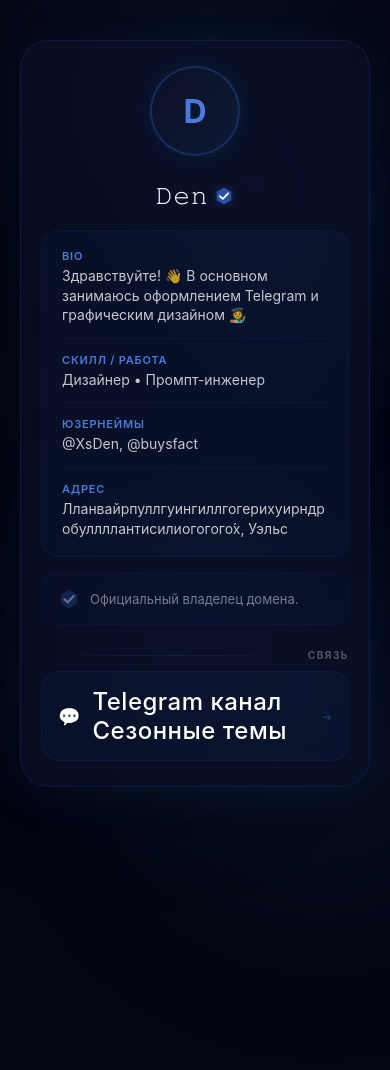
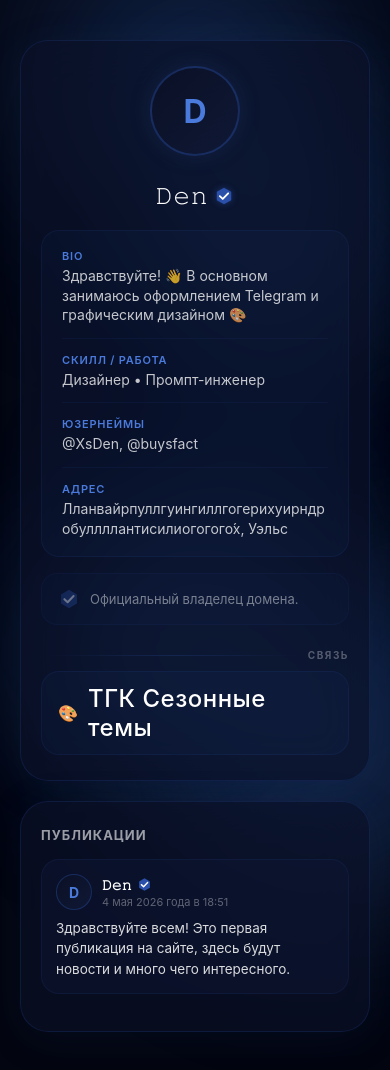
Before and after one commit to den0denich-oss/Bio, a plain HTML site: page index.html in a window 390 px wide. Before the commit the page ends 844 px from the top, so only its background shows below. Drawn offline with Linux system fonts and the light colour scheme.

Commit message:
Update index.html

```diff
--- a/index.html
+++ b/index.html
@@ -11,68 +11,65 @@
             background: #030510;
             min-height: 100vh;
             display: flex;
-            justify-content: center;
-            align-items: flex-start;
+            flex-direction: column; /* Блоки идут сверху вниз */
+            align-items: center;
             padding: 40px 20px;
             color: white;
-            overflow-x: hidden;
+            will-change: scroll-position;
         }
 
-        /* 🔵 ПЛАВАЮЩИЕ ШАРЫ */
+        /* 🔵 ФОНОВЫЕ ШАРЫ */
         .blob {
-            position: fixed;
-            border-radius: 50%;
+            position: fixed; border-radius: 50%;
             background: radial-gradient(circle, #1e3a6b 0%, transparent 70%);
-            filter: blur(80px);
-            opacity: 0.4;
-            z-index: 0;
-            pointer-events: none;
+            filter: blur(80px); opacity: 0.4; z-index: 0; pointer-events: none;
             animation: float infinite alternate ease-in-out;
+            will-change: transform, opacity;
+            transform: translate3d(0, 0, 0);
+            backface-visibility: hidden;
+            opacity: 0.99;
+            will-change: transform, opacity;
+            transform: translate3d(0, 0, 0);
         }
-
-        .blob-1 { width: 400px; height: 400px; top: -10%; left: -10%;   animation-duration: 14s; opacity: 0.35; }
-        .blob-2 { width: 300px; height: 300px; top: 10%;  right: -5%;    animation-duration: 18s; opacity: 0.4;  animation-delay: -3s; }
-        .blob-3 { width: 500px; height: 500px; bottom: -15%; left: 20%;  animation-duration: 22s; opacity: 0.3;  animation-delay: -7s; }
-        .blob-4 { width: 250px; height: 250px; top: 50%;  right: 10%;    animation-duration: 12s; opacity: 0.45; animation-delay: -5s; }
-        .blob-5 { width: 350px; height: 350px; bottom: 5%; left: -5%;    animation-duration: 20s; opacity: 0.35; animation-delay: -9s; }
-        .blob-6 { width: 200px; height: 200px; top: 30%;  left: 40%;     animation-duration: 16s; opacity: 0.4;  animation-delay: -2s; }
+        .blob-1 { width: 400px; height: 400px; top: -10%; left: -10%; animation-duration: 14s; }
+        .blob-2 { width: 300px; height: 300px; top: 10%; right: -5%; animation-duration: 18s; animation-delay: -3s; }
+        .blob-3 { width: 500px; height: 500px; bottom: -15%; left: 20%; animation-duration: 22s; animation-delay: -7s; }
+        .blob-4 { width: 250px; height: 250px; top: 50%; right: 10%; animation-duration: 12s; animation-delay: -5s; }
+        .blob-5 { width: 350px; height: 350px; bottom: 5%; left: -5%; animation-duration: 20s; animation-delay: -9s; }
+        .blob-6 { width: 200px; height: 200px; top: 30%; left: 40%; animation-duration: 16s; animation-delay: -2s; }
 
         @keyframes float {
-            0%   { transform: translate(0, 0) scale(1);    }
-            33%  { transform: translate(30px, -40px) scale(1.1);  }
-            66%  { transform: translate(-20px, 25px) scale(0.95); }
+            0% { transform: translate(0, 0) scale(1); }
+            33% { transform: translate(30px, -40px) scale(1.1); }
+            66% { transform: translate(-20px, 25px) scale(0.95); }
             100% { transform: translate(15px, -15px) scale(1.05); }
         }
 
-        /* КАРТОЧКА */
+        /* ОБЩИЕ СТИЛИ ДЛЯ КАРТОЧЕК */
         .card {
             background: rgba(12, 18, 40, 0.65);
-            backdrop-filter: blur(25px);            -webkit-backdrop-filter: blur(25px);
+            backdrop-filter: blur(25px); -webkit-backdrop-filter: blur(25px);
             border: 1px solid rgba(42, 80, 170, 0.2);
-            border-radius: 35px;
-            width: 100%;
-            max-width: 400px;
-            padding: 30px;
-            text-align: center;
-            z-index: 10;
-            position: relative;
+            width: 100%; max-width: 400px; padding: 30px;
+            text-align: center; z-index: 10; position: relative;
             box-shadow: 0 8px 40px rgba(30, 58, 107, 0.15);
+            transform: translateZ(0);
+            backface-visibility: hidden;
+            isolation: isolate;
         }
+        /* ПРОФИЛЬ (Сильное скругление) */
+        .card-profile { border-radius: 35px; margin-bottom: 20px; }
+
+        /* ПУБЛИКАЦИИ (Отдельная карточка) */
+        .card-posts { border-radius: 35px; }
 
         /* АВАТАРКА */
         .ava {
-            width: 100px; height: 100px;
-            border-radius: 50%;
-            margin: 0 auto 15px;
+            width: 100px; height: 100px; border-radius: 50%; margin: 0 auto 15px;
             background: linear-gradient(135deg, #0a1025, #0f1835);
             border: 2px solid rgba(42, 80, 170, 0.4);
-            overflow: hidden;
-            display: flex;
-            align-items: center;
-            justify-content: center;
-            font-size: 32px;
-            font-weight: bold;
-            color: #4a7adb;
+            overflow: hidden; display: flex; align-items: center; justify-content: center;
+            font-size: 32px; font-weight: bold; color: #4a7adb;
             box-shadow: 0 0 20px rgba(30, 58, 107, 0.3);
         }
         .ava img { width: 100%; height: 100%; object-fit: cover; display: block; }
@@ -80,46 +77,26 @@
         .ava.no-image .placeholder { display: block; }
         .ava.no-image img { display: none; }
 
-        /* ИМЯ + ГАЛОЧКА (не кликабельная) */
-        .name-wrapper {
-            display: inline-flex;
-            align-items: center;
-            gap: 6px;
-            margin: 10px 0 20px;
-            cursor: default;
-        }
+        /* ИМЯ + ГАЛОЧКА */
+        .name-wrapper { display: inline-flex; align-items: center; gap: 6px; margin: 10px 0 20px; cursor: default; }
         .name { font-size: 26px; font-weight: 300; letter-spacing: 0.5px; }
+        .verify-badge { width: 20px; height: 20px; flex-shrink: 0; filter: drop-shadow(0 0 3px rgba(42, 80, 170, 0.5)); }
 
-        /* Шестиугольная галочка */
-        .verify-badge {
-            width: 20px; height: 20px; flex-shrink: 0;
-            filter: drop-shadow(0 0 3px rgba(42, 80, 170, 0.5));
-        }
-
-        /* ОБЛАЧКО (теперь на имя без галочки) */        .name-clickable { position: relative; cursor: pointer; }
         .bubble {
-            position: absolute; bottom: 130%; left: 50%;
-            transform: translateX(-50%) scale(0.8);
+            position: absolute; bottom: 130%; left: 50%; transform: translateX(-50%) scale(0.8);
             background: rgba(5, 8, 18, 0.95); border: 1px solid #2a50aa;
-            padding: 8px 14px; border-radius: 12px; font-size: 12px;
-            white-space: nowrap; opacity: 0; pointer-events: none;
-            transition: all 0.2s ease; z-index: 100;
+            padding: 8px 14px; border-radius: 12px; font-size: 12px; white-space: nowrap;
+            opacity: 0; pointer-events: none; transition: all 0.2s ease; z-index: 100;
             box-shadow: 0 4px 20px rgba(30, 58, 107, 0.3);
         }
         .bubble.active { opacity: 1; transform: translateX(-50%) scale(1); }
 
         /* ИНФЫ */
         .info-group {
-            background: rgba(42, 80, 170, 0.06);
-            border: 1px solid rgba(42, 80, 170, 0.12);
-            border-radius: 18px;
-            padding: 4px;
-            margin-bottom: 16px;
-            overflow: hidden;
+            background: rgba(42, 80, 170, 0.06); border: 1px solid rgba(42, 80, 170, 0.12);
+            border-radius: 18px; padding: 4px; margin-bottom: 16px; overflow: hidden; text-align: left;
         }
-        .info-row {
-            padding: 14px 16px; position: relative; text-align: left;
-        }
+        .info-row { padding: 14px 16px; position: relative; }
         .info-row:not(:last-child)::after {
             content: ''; position: absolute; bottom: 0; left: 16px; right: 16px;
             height: 1px; background: rgba(42, 80, 170, 0.1);
@@ -127,127 +104,129 @@
         .label { color: #4a7adb; font-size: 11px; margin-bottom: 3px; display: block; font-weight: 600; text-transform: uppercase; letter-spacing: 0.8px; }
         .value { opacity: 0.9; font-size: 14px; line-height: 1.4; word-break: break-word; color: rgba(255,255,255,0.85); }
 
-        /* 🟦 БЛОК "ОФИЦИАЛЬНЫЙ АККАУНТ" */
-        .verified-section {
-            display: flex; align-items: center; gap: 10px;
-            padding: 14px 16px;
-            background: rgba(42, 80, 170, 0.04);
-            border: 1px solid rgba(42, 80, 170, 0.08);
-            border-radius: 16px;
-            margin-bottom: 20px;
-            text-align: left;
+        /* БЛОК ОФИЦИАЛЬНОСТИ */
+        .verified-section {            display: flex; align-items: center; gap: 10px; padding: 14px 16px;
+            background: rgba(42, 80, 170, 0.04); border: 1px solid rgba(42, 80, 170, 0.08);
+            border-radius: 16px; margin-bottom: 20px; text-align: left;
         }
-        .verified-section .v-icon {
-            width: 22px; height: 22px; flex-shrink: 0;
-            opacity: 0.55;
-        }
-        .verified-section .v-text {
-            font-size: 13px; line-height: 1.45;
-            color: rgba(255, 255, 255, 0.45);
-        }
+        .verified-section .v-icon { width: 22px; height: 22px; flex-shrink: 0; opacity: 0.55; }
+        .verified-section .v-text { font-size: 13px; line-height: 1.45; color: rgba(255, 255, 255, 0.45); }
+
         /* СОЦСЕТИ */
         .social-section { margin-top: 24px; }
-        .section-header {
-            display: flex; align-items: center; gap: 10px;
-            margin-bottom: 10px; padding-left: 6px;
-        }
-        .section-header::before {
-            content: ''; flex: 1; height: 1px;
-            background: linear-gradient(90deg, transparent, rgba(42, 80, 170, 0.25), transparent);
-        }
-        .section-header span {
-            color: rgba(255, 255, 255, 0.3); font-size: 10px;
-            text-transform: uppercase; letter-spacing: 1.5px; font-weight: 700;
-        }
+        .section-header { display: flex; align-items: center; gap: 10px; margin-bottom: 10px; padding-left: 6px; }
+        .section-header::before { content: ''; flex: 1; height: 1px; background: linear-gradient(90deg, transparent, rgba(42, 80, 170, 0.25), transparent); }
+        .section-header span { color: rgba(255, 255, 255, 0.3); font-size: 10px; text-transform: uppercase; letter-spacing: 1.5px; font-weight: 700; }
         .social-list {
-            background: rgba(42, 80, 170, 0.06);
-            border: 1px solid rgba(42, 80, 170, 0.12);
-            border-radius: 18px; overflow: hidden;
-            display: flex; flex-direction: column;
+            background: rgba(42, 80, 170, 0.06); border: 1px solid rgba(42, 80, 170, 0.12);
+            border-radius: 18px; overflow: hidden; display: flex; flex-direction: column;
         }
         .social-item {
-            display: flex; align-items: center; gap: 12px;
-            padding: 15px 16px; text-decoration: none; color: white;
-            transition: 0.2s ease; position: relative;
-            border-bottom: 1px solid rgba(42, 80, 170, 0.1);
+            display: flex; align-items: center; gap: 10px; padding: 12px 16px;
+            text-decoration: none; color: white; transition: 0.2s ease;
+            border-bottom: 1px solid rgba(42, 80, 170, 0.1); font-size: 13px;
         }
         .social-item:last-child { border-bottom: none; }
         .social-item:hover { background: rgba(42, 80, 170, 0.12); }
-        .social-item .icon { font-size: 18px; min-width: 22px; text-align: center; }
+        .social-item .icon { font-size: 16px; min-width: 20px; text-align: center; }
         .social-item .name { font-weight: 500; flex: 1; text-align: left; }
-        .social-item .arrow { opacity: 0.3; font-size: 12px; transition: 0.2s; color: #4a7adb; }
+        .social-item .arrow { opacity: 0.3; font-size: 11px; transition: 0.2s; color: #4a7adb; }
         .social-item:hover .arrow { opacity: 0.8; transform: translateX(2px); }
+
+        /* ПУБЛИКАЦИИ (ВНУТРИ ОТДЕЛЬНОЙ КАРТОЧКИ) */
+        .posts-section { text-align: left; }
+        .posts-header {
+            display: flex; justify-content: flex-start; align-items: center;
+            margin-bottom: 16px; padding-right: 4px;
+        }
+        .posts-header span {
+            color: rgba(255, 255, 255, 0.6); font-size: 13px;
+            text-transform: uppercase; letter-spacing: 1px; font-weight: 700;
+        }
+
+        .post-card {
+            background: rgba(15, 22, 50, 0.5);
+            border: 1px solid rgba(42, 80, 170, 0.12);
+            border-radius: 18px;
+            padding: 14px;
+            margin-bottom: 12px;
+        }
+
+        /* Мини-аватарка в посте */
+        .post-ava {
+            width: 36px; height: 36px; border-radius: 50%; flex-shrink: 0;            background: linear-gradient(135deg, #0a1025, #0f1835);
+            border: 1.5px solid rgba(42,80,170,0.4);
+            overflow: hidden; display: flex; align-items: center; justify-content: center;
+            font-size: 14px; font-weight: bold; color: #4a7adb;
+        }
+        .post-ava img { width: 100%; height: 100%; object-fit: cover; display: block; }
+        .post-ava .placeholder { display: none; }
+        .post-ava.no-image .placeholder { display: block; }
+        .post-ava.no-image img { display: none; }
+
+        .post-header { display: flex; align-items: center; gap: 10px; margin-bottom: 8px; }
+        .post-meta { display: flex; flex-direction: column; }
+        .post-author { display: flex; align-items: center; gap: 5px; font-weight: 600; font-size: 14px; }
+        .post-author svg { width: 15px; height: 15px; }
+        .post-date { font-size: 11px; color: rgba(255,255,255,0.35); margin-top: 1px; }
+        .post-text { font-size: 13.5px; line-height: 1.5; color: rgba(255,255,255,0.85); word-break: break-word; }
+
+        .toggle-btn {
+            width: 100%; padding: 10px; border: 1px dashed rgba(42, 80, 170, 0.3);
+            background: rgba(42, 80, 170, 0.03); color: #4a7adb; border-radius: 12px;
+            font-size: 12px; cursor: pointer; transition: 0.2s; margin-top: 5px;
+        }
+        .toggle-btn:hover { background: rgba(42, 80, 170, 0.1); border-color: #4a7adb; }
 
         @media (max-width: 480px) {
             .card { padding: 25px 20px; border-radius: 28px; }
-            .name { font-size: 24px; }
-            .ava { width: 90px; height: 90px; }
+            .name { font-size: 24px; } .ava { width: 90px; height: 90px; }
         }
     </style>
 </head>
 <body onclick="hideBubble()">
 
-    <div class="blob blob-1"></div>
-    <div class="blob blob-2"></div>
-    <div class="blob blob-3"></div>
-    <div class="blob blob-4"></div>
-    <div class="blob blob-5"></div>
-    <div class="blob blob-6"></div>
+    <div class="blob blob-1"></div> <div class="blob blob-2"></div> <div class="blob blob-3"></div>
+    <div class="blob blob-4"></div> <div class="blob blob-5"></div> <div class="blob blob-6"></div>
 
-    <div class="card" onclick="event.stopPropagation()">        <!-- АВАТАРКА -->
+    <!-- БЛОК 1: ПРОФИЛЬ -->
+    <div class="card card-profile" onclick="event.stopPropagation()">
         <div class="ava" id="avatar">
             <img src="ava.jpg" alt="Avatar" onerror="this.parentElement.classList.add('no-image')">
             <span class="placeholder">D</span>
         </div>
 
-        <!-- ИМЯ + ГАЛОЧКА (не кликабельная) -->
         <div class="name-wrapper">
-            <span class="name">𝙳𝚎𝚗</span>
-            <!-- Галочка рядом — просто стоит, не кликабельна -->
+            <span class="name" onclick="showBubble(event)">𝙳𝚎𝚗</span>
+            <div id="pop" class="bubble">Владелец домена</div>
             <div class="verify-badge">
-                <svg viewBox="0 0 24 24" xmlns="http://www.w3.org/2000/svg">
-                    <path d="M12 2L20.66 7V17L12 22L3.34 17V7L12 2Z" fill="#2a50aa"/>
-                    <path d="M7 12.2L10.5 15.5L17 8.8" stroke="white" stroke-width="2.2" stroke-linecap="round" stroke-linejoin="round" fill="none"/>
-                </svg>
+                <svg viewBox="0 0 24 24" xmlns="http://www.w3.org/2000/svg"><path d="M12 2L20.66 7V17L12 22L3.34 17V7L12 2Z" fill="#2a50aa"/><path d="M7 12.2L10.5 15.5L17 8.8" stroke="white" stroke-width="2.2" stroke-linecap="round" stroke-linejoin="round" fill="none"/></svg>
             </div>
         </div>
-
-        <!-- ИНФЫ -->
         <div class="info-group">
-            <div class="info-row">
-                <span class="label">Bio</span>
-                <div class="value">Здравствуйте! 👋 В основном занимаюсь оформлением Telegram и графическим дизайном 🧑‍🎨</div>
-            </div>
-            <div class="info-row">
-                <span class="label">Скилл / Работа</span>
-                <div class="value">Дизайнер • Промпт-инженер</div>
-            </div>
-            <div class="info-row">
-                <span class="label">Юзернеймы</span>
-                <div class="value">@XsDen, @buysfact</div>
-            </div>
-            <div class="info-row">
-                <span class="label">Адрес</span>
-                <div class="value">Лланвайрпуллгуингиллгогерихуирндробуллллантисилиогогого́х, Уэльс</div>
-            </div>
+            <div class="info-row"><span class="label">Bio</span><div class="value">Здравствуйте! 👋 В основном занимаюсь оформлением Telegram и графическим дизайном ‍🎨</div></div>
+            <div class="info-row"><span class="label">Скилл / Работа</span><div class="value">Дизайнер • Промпт-инженер</div></div>
+            <div class="info-row"><span class="label">Юзернеймы</span><div class="value">@XsDen, @buysfact</div></div>
+            <div class="info-row"><span class="label">Адрес</span><div class="value">Лланвайрпуллгуингиллгогерихуирндробуллллантисилиогогого́х, Уэльс</div></div>
         </div>
 
-        <!--  ОФИЦИАЛЬНЫЙ АККАУНТ (как на скрине Telegram) -->
         <div class="verified-section">
-            <div class="v-icon">
-                <svg viewBox="0 0 24 24" xmlns="http://www.w3.org/2000/svg">
-                    <path d="M12 2L20.66 7V17L12 22L3.34 17V7L12 2Z" fill="rgba(42, 80, 170, 0.6)"/>
-                    <path d="M7 12.2L10.5 15.5L17 8.8" stroke="rgba(255,255,255,0.7)" stroke-width="2.2" stroke-linecap="round" stroke-linejoin="round" fill="none"/>
-                </svg>
-            </div>            <div class="v-text">
-                Официальный владелец домена.
-            </div>
+            <div class="v-icon"><svg viewBox="0 0 24 24" xmlns="http://www.w3.org/2000/svg"><path d="M12 2L20.66 7V17L12 22L3.34 17V7L12 2Z" fill="rgba(42, 80, 170, 0.6)"/><path d="M7 12.2L10.5 15.5L17 8.8" stroke="rgba(255,255,255,0.7)" stroke-width="2.2" stroke-linecap="round" stroke-linejoin="round" fill="none"/></svg></div>
+            <div class="v-text">Официальный владелец домена.</div>
         </div>
 
-        <!-- СОЦСЕТИ -->
         <div class="social-section">
             <div class="section-header"><span>Связь</span></div>
             <div class="social-list" id="socials"></div>
+        </div>
+    </div>
+
+    <!-- БЛОК 2: ПУБЛИКАЦИИ (ОТДЕЛЬНО) -->
+    <div class="card card-posts" onclick="event.stopPropagation()">
+        <div class="posts-section">
+            <div class="posts-header"><span>Публикации</span></div>
+            <div id="posts-container"></div>
+            <button id="toggle-posts" class="toggle-btn" style="display: none;"></button>
         </div>
     </div>
 
@@ -256,30 +235,85 @@
             avatar: "ava.jpg",
             initials: "D",
             socials: [
-                { name: "Telegram канал Сезонные темы", url: "https://t.me/TgThen", icon: "💬" }
+                { name: "ТГК Сезонные темы", url: "https://t.me/XsDen", icon: "🎨" },
             ]
         };
 
+        const posts = [
+            { text: "Здравствуйте всем! Это первая публикация на сайте, здесь будут новости и много чего интересного.", date: "2026-05-4 18:51:00" }
+        ];
+
         function renderSocials() {
-            document.getElementById('socials').innerHTML = config.socials.map(s => `
+            const container = document.getElementById('socials');
+            if (!container) return;
+            container.innerHTML = config.socials.map(s => `
                 <a href="${s.url}" class="social-item" target="_blank" rel="noopener">
-                    <span class="icon">${s.icon}</span>
-                    <span class="name">${s.name}</span>
-                    <span class="arrow">➔</span>
-                </a>
+                    <span class="icon">${s.icon}</span><span class="name">${s.name}</span><span class="arrow"></span>                </a>
             `).join('');
         }
+
+        function formatDate(dateStr) {
+            const d = new Date(dateStr);
+            const months = ['января','февраля','марта','апреля','мая','июня','июля','августа','сентября','октября','ноября','декабря'];
+            const day = d.getDate();
+            const month = months[d.getMonth()];
+            const year = d.getFullYear();
+            const hours = String(d.getHours()).padStart(2, '0');
+            const minutes = String(d.getMinutes()).padStart(2, '0');
+            return `${day} ${month} ${year} года в ${hours}:${minutes}`;
+        }
+
+        let showAll = false;
+        function renderPosts() {
+            const container = document.getElementById('posts-container');
+            const btn = document.getElementById('toggle-posts');
+            if (!container || !btn) return;
+
+            const limit = 3;
+            const list = showAll ? posts : posts.slice(0, limit);
+
+            container.innerHTML = list.map(p => `
+                <div class="post-card">
+                    <div class="post-header">
+                        <div class="post-ava">
+                            <img src="${config.avatar}" onerror="this.parentElement.classList.add('no-image')">
+                            <span class="placeholder">D</span>
+                        </div>
+                        <div class="post-meta">
+                            <div class="post-author">
+                                𝙳𝚎𝚗
+                                <svg viewBox="0 0 24 24" xmlns="http://www.w3.org/2000/svg"><path d="M12 2L20.66 7V17L12 22L3.34 17V7L12 2Z" fill="#2a50aa"/><path d="M7 12.2L10.5 15.5L17 8.8" stroke="white" stroke-width="2.2" stroke-linecap="round" stroke-linejoin="round" fill="none"/></svg>
+                            </div>
+                            <div class="post-date">${formatDate(p.date)}</div>
+                        </div>
+                    </div>
+                    <div class="post-text">${p.text}</div>
+                </div>
+            `).join('');
+
+            if (posts.length > limit) {
+                btn.style.display = 'block';
+                btn.textContent = showAll ? 'Скрыть' : `+ Показать ещё (${posts.length - limit})`;
+            } else {
+                btn.style.display = 'none';
+            }
+        }
+        document.getElementById('toggle-posts').onclick = () => {
+            showAll = !showAll;
+            renderPosts();
+        };
 
         function setupAvatar() {
             const avatar = document.getElementById('avatar');
             const img = avatar.querySelector('img');
             if (config.avatar && config.avatar !== "ava.jpg") img.src = config.avatar;
         }
-
         function showBubble(e) { e.stopPropagation(); document.getElementById('pop').classList.toggle('active'); }
         function hideBubble() { document.getElementById('pop').classList.remove('active'); }
 
-        document.addEventListener('DOMContentLoaded', () => { setupAvatar(); renderSocials(); });
+        document.addEventListener('DOMContentLoaded', () => {
+            setupAvatar(); renderSocials(); renderPosts();
+        });
     </script>
 </body>
 </html>
```
